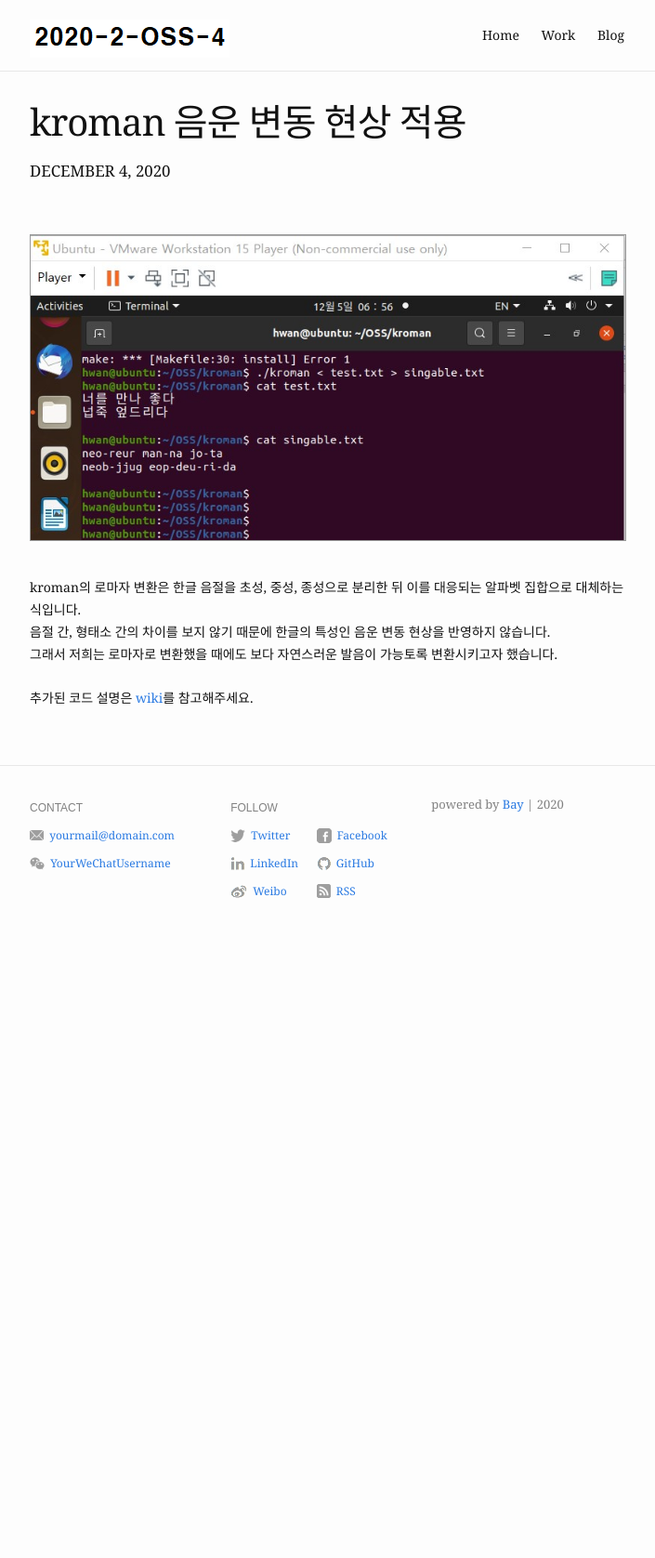
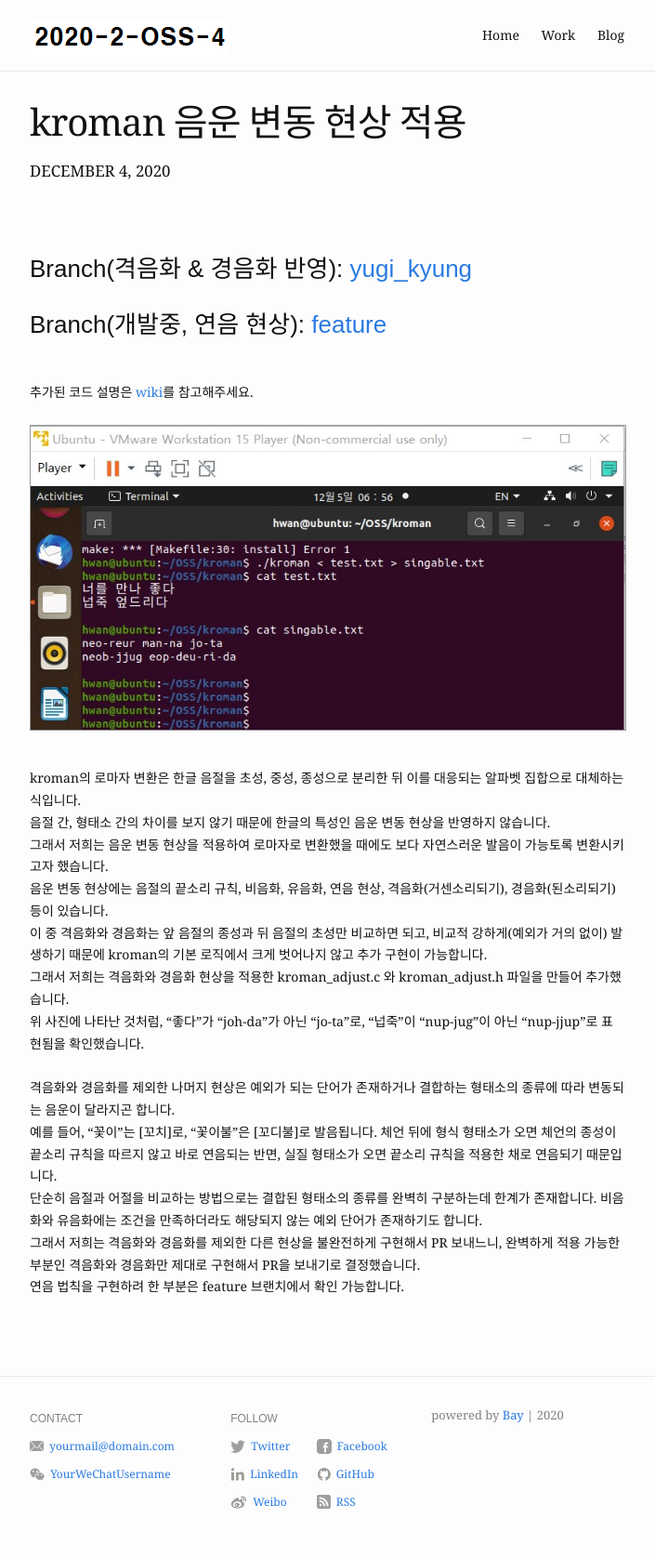
Before and after one commit to 20-2-SKKU-OSS/2020-2-OSS-4, a Jekyll site: the page built from _posts/2020-12-04-emwoon.md, in a window 1280 px wide. Shown: the whole page at 93% size, without its empty margins (288-993 px from the left). Built offline with Jekyll 4.4.1, drawn with Linux system fonts in a browser that asks for light colours; before the commit the page ends 1019 px from its top, so only the background shows below that.

Commit message:
Update 2020-12-04-emwoon.md

```diff
--- a/_posts/2020-12-04-emwoon.md
+++ b/_posts/2020-12-04-emwoon.md
@@ -5,6 +5,12 @@ date:   2020-12-04 10:00:40
 blurb: "A look at an example post using Bay Jekyll theme."
 og_image: /assets/img/emwoon.jpg
 ---
+<br />
+### Branch(격음화 & 경음화 반영): <a href="https://github.com/20-2-SKKU-OSS/kroman/branches">yugi_kyung</a>
+### Branch(개발중, 연음 현상): <a href="https://github.com/20-2-SKKU-OSS/kroman/tree/feature">feature</a>
+<br />
+추가된 코드 설명은 <a href="https://github.com/20-2-SKKU-OSS/kroman/wiki">wiki</a>를 참고해주세요.
+<br />
 <br />
 <img src="{{ "/assets/img/emwoon.jpg" | absolute_url }}" alt="emwoon" class="post-pic"/>
 <br />
@@ -14,7 +20,26 @@ kroman의 로마자 변환은 한글 음절을 초성, 중성, 종성으로 분
 <br />
 음절 간, 형태소 간의 차이를 보지 않기 때문에 한글의 특성인 음운 변동 현상을 반영하지 않습니다.
 <br />
-그래서 저희는 로마자로 변환했을 때에도 보다 자연스러운 발음이 가능토록 변환시키고자 했습니다.
+그래서 저희는 음운 변동 현상을 적용하여 로마자로 변환했을 때에도 보다 자연스러운 발음이 가능토록 변환시키고자 했습니다.
 <br />
-<br>
-추가된 코드 설명은 <a href="https://github.com/20-2-SKKU-OSS/kroman/wiki">wiki</a>를 참고해주세요.
+음운 변동 현상에는 음절의 끝소리 규칙, 비음화, 유음화, 연음 현상, 격음화(거센소리되기), 경음화(된소리되기) 등이 있습니다.
+<br />
+이 중 격음화와 경음화는 앞 음절의 종성과 뒤 음절의 초성만 비교하면 되고, 비교적 강하게(예외가 거의 없이) 발생하기 때문에 kroman의 기본 로직에서 크게 벗어나지 않고
+추가 구현이 가능합니다.
+<br />
+그래서 저희는 격음화와 경음화 현상을 적용한 kroman_adjust.c 와 kroman_adjust.h 파일을 만들어 추가했습니다.
+<br />
+위 사진에 나타난 것처럼, "좋다"가 "joh-da"가 아닌 "jo-ta"로, "넙죽"이 "nup-jug"이 아닌 "nup-jjup"로 표현됨을 확인했습니다.
+<br />
+<br />
+격음화와 경음화를 제외한 나머지 현상은 예외가 되는 단어가 존재하거나 결합하는 형태소의 종류에 따라 변동되는 음운이 달라지곤 합니다.
+<br />
+예를 들어, "꽃이"는 [꼬치]로, "꽃이불"은 [꼬디불]로 발음됩니다. 체언 뒤에 형식 형태소가 오면 체언의 종성이 끝소리 규칙을 따르지 않고 바로 연음되는 반면, 실질 형태소가 오면 끝소리 규칙을 적용한 채로 연음되기 때문입니다.
+<br />
+단순히 음절과 어절을 비교하는 방법으로는 결합된 형태소의 종류를 완벽히 구분하는데 한계가 존재합니다. 비음화와 유음화에는 조건을 만족하더라도 해당되지 않는 예외 단어가 존재하기도 합니다.
+<br />
+그래서 저희는 격음화와 경음화를 제외한 다른 현상을 불완전하게 구현해서 PR 보내느니, 완벽하게 적용 가능한 부분인 격음화와 경음화만 제대로 구현해서 PR을 보내기로 결정했습니다.
+<br />
+연음 법칙을 구현하려 한 부분은 feature 브랜치에서 확인 가능합니다.
+<br />
+<br />
```
